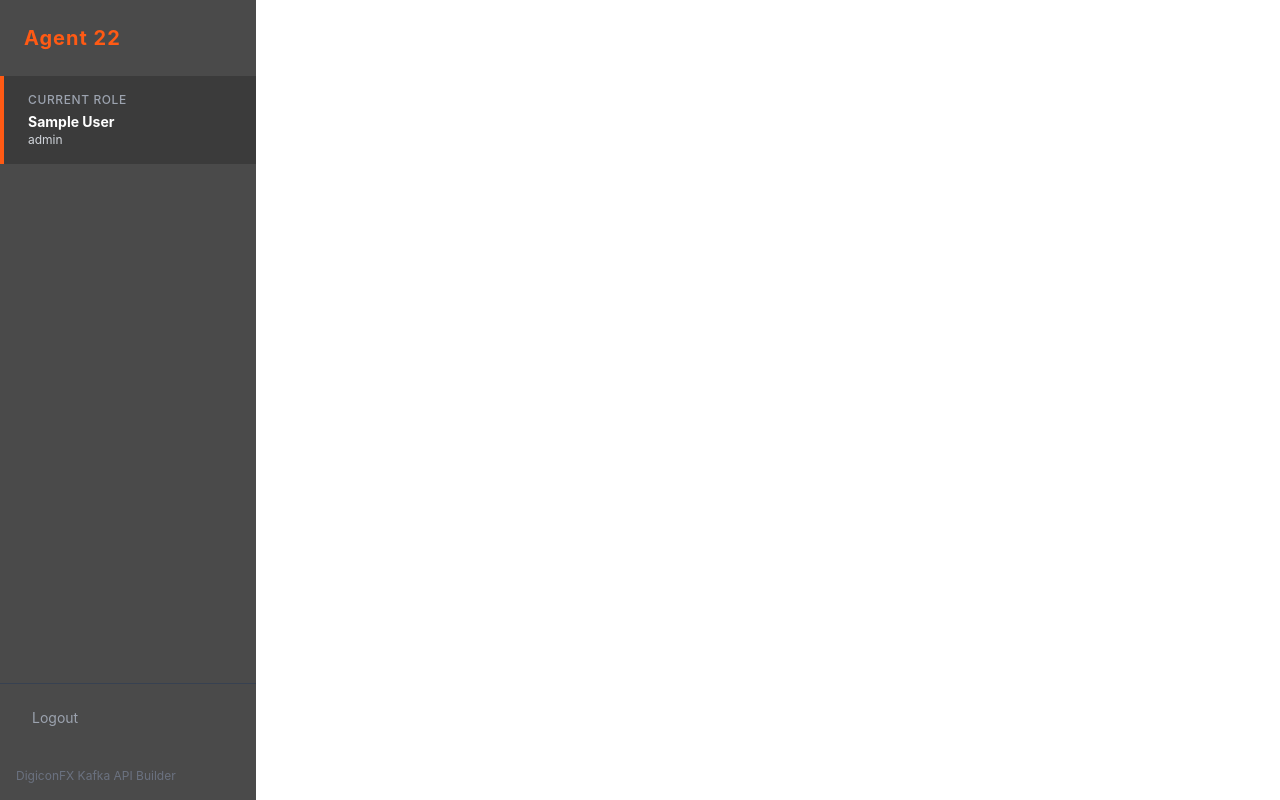
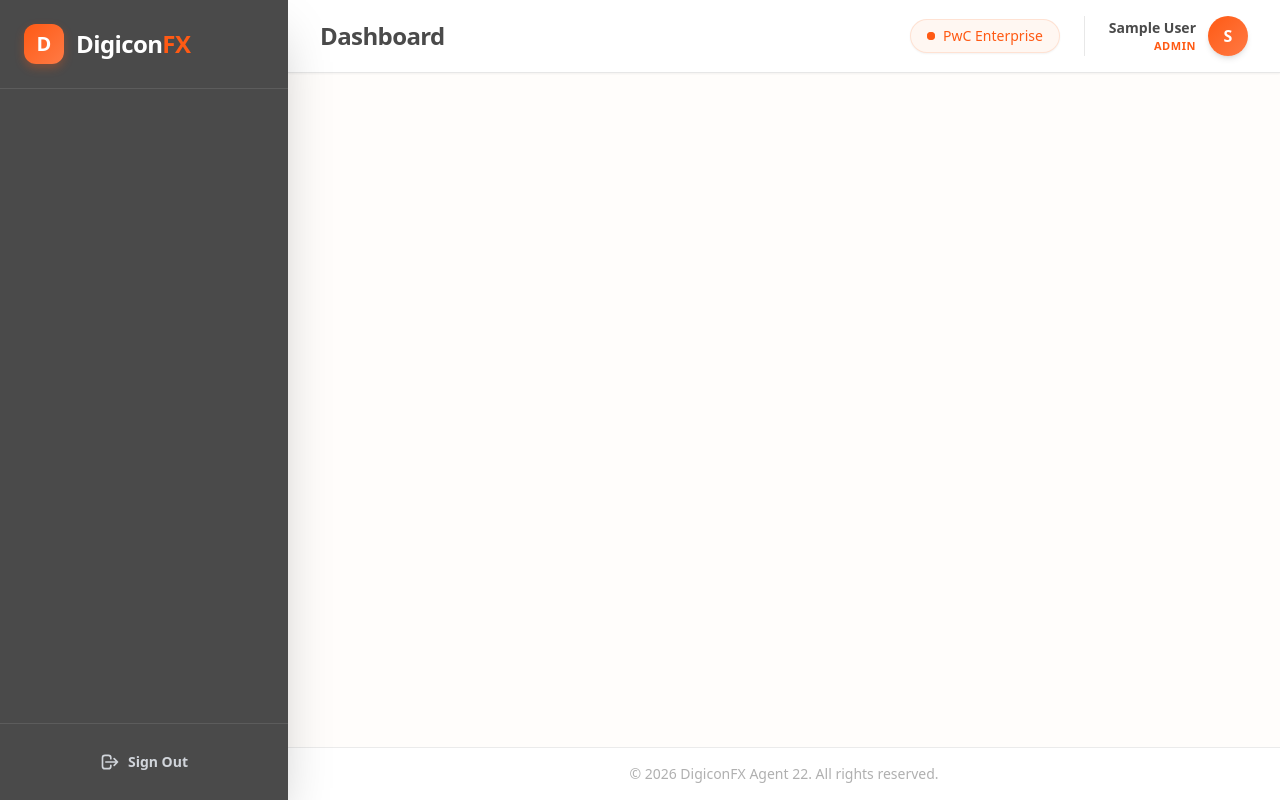
Before and after one commit to Aiinhome-Aivista/new_agent_22_fe, a React (Vite) app: page / in a window 1280 px wide. Built offline with nearby package versions, Linux system fonts and the light colour scheme; sample sign-in values are in the browser's storage.

Commit message:
fix proper layout

```diff
--- a/src/components/MainLayout.jsx
+++ b/src/components/MainLayout.jsx
@@ -1,19 +1,34 @@
-import { Outlet, Navigate } from 'react-router-dom';
+import { Outlet, Navigate, useLocation } from 'react-router-dom';
 import Sidebar from './Sidebar';
+import Navbar from './Navbar';
 import { useAuth } from '../context/AuthContext';
 
 export default function MainLayout() {
   const { user } = useAuth();
+  const location = useLocation();
 
   if (!user) {
     return <Navigate to="/landing" />;
   }
 
+  // Derive a simple title from the pathname
+  const path = location.pathname.split('/')[1];
+  const title = path ? path.charAt(0).toUpperCase() + path.slice(1).replace('-', ' ') : 'Dashboard';
+
   return (
-    <div className="flex h-screen overflow-hidden">
+    <div className="flex h-screen overflow-hidden bg-bg-light font-sans">
       <Sidebar />
-      <div className="flex-1 overflow-y-auto bg-bg-light relative">
-        <Outlet />
+      <div className="flex-1 flex flex-col overflow-hidden relative">
+        <Navbar title={title} />
+        <main className="flex-1 overflow-y-auto p-6 lg:p-8 bg-input-bg/30 relative">
+          <div className="max-w-7xl mx-auto">
+            <Outlet />
+          </div>
+        </main>
+        {/* Footer */}
+        <footer className="py-4 px-6 border-t border-border-light/50 text-center text-sm font-medium text-placeholder bg-white z-10">
+          &copy; {new Date().getFullYear()} DigiconFX Agent 22. All rights reserved.
+        </footer>
       </div>
     </div>
   );
--- a/src/components/Navbar.jsx
+++ b/src/components/Navbar.jsx
@@ -1,10 +1,36 @@
+import { useAuth } from '../context/AuthContext';
+
 export default function Navbar({ title }) {
+  const { user } = useAuth();
+
   return (
-    <div className="bg-white border-b border-border-light px-8 py-4 flex items-center justify-between">
-      <h1 className="text-2xl font-bold text-gray-800">{title}</h1>
-      <div className="flex items-center gap-4 text-sm text-gray-500">
-        PwC Enterprise Demo
+    <header className="bg-white border-b border-border-light/60 px-8 py-4 flex items-center justify-between shadow-sm z-10">
+      <h1 className="text-2xl font-extrabold text-sidebar tracking-tight">{title}</h1>
+
+      <div className="flex items-center gap-6">
+        <div className="hidden md:flex items-center gap-4 text-sm font-medium text-text-secondary">
+          <span className="bg-input-bg px-4 py-1.5 rounded-full text-primary-orange border border-border-orange/20 shadow-sm flex items-center gap-2">
+            <span className="relative flex h-2 w-2">
+              <span className="animate-ping absolute inline-flex h-full w-full rounded-full bg-primary-orange opacity-75"></span>
+              <span className="relative inline-flex rounded-full h-2 w-2 bg-primary-orange"></span>
+            </span>
+            PwC Enterprise
+          </span>
+        </div>
+
+        {/* Current Session Info */}
+        {user && (
+          <div className="flex items-center gap-3 pl-6 border-l border-border-light/60">
+            <div className="text-right">
+              <div className="font-bold text-sm text-sidebar">{user.name}</div>
+              <div className="text-[11px] font-semibold text-primary-orange uppercase tracking-wider">{user.role}</div>
+            </div>
+            <div className="w-10 h-10 rounded-full bg-gradient-to-br from-primary-orange to-button-orange flex items-center justify-center text-white font-bold shadow-md">
+              {user.name ? user.name.charAt(0).toUpperCase() : 'U'}
+            </div>
+          </div>
+        )}
       </div>
-    </div>
+    </header>
   );
 }
--- a/src/components/Sidebar.jsx
+++ b/src/components/Sidebar.jsx
@@ -1,7 +1,5 @@
 import { NavLink, useNavigate } from 'react-router-dom';
 import { useAuth } from '../context/AuthContext';
-
-
 
 export default function Sidebar() {
   const { user, logout } = useAuth();
@@ -13,27 +11,26 @@ export default function Sidebar() {
   };
 
   return (
-    <div className="w-64 bg-sidebar text-white flex flex-col">
-      <div className="p-6 font-bold text-xl tracking-wider text-primary-orange">
-        Agent 22
+    <div className="w-72 bg-sidebar text-white flex flex-col shadow-2xl z-20">
+      <div className="p-6 flex items-center gap-3 border-b border-white/10 cursor-pointer" onClick={() => navigate('/')}>
+        <div className="w-10 h-10 rounded-xl bg-gradient-to-br from-primary-orange to-button-orange flex items-center justify-center text-white font-bold text-xl shadow-[0_4px_10px_rgba(255,90,20,0.3)]">
+          D
+        </div>
+        <span className="text-2xl font-extrabold tracking-tight">
+          Digicon<span className="text-primary-orange">FX</span>
+        </span>
       </div>
 
-      {user && (
-        <div className="px-6 py-4 mb-4 bg-black/20 border-l-4 border-primary-orange">
-          <div className="text-xs text-gray-400 font-medium uppercase tracking-wider mb-1">Current Role</div>
-          <div className="font-bold text-sm truncate">{user.name}</div>
-          <div className="text-xs text-gray-300 truncate">{user.role}</div>
-        </div>
-      )}
-
-      <nav className="flex-1 px-4 space-y-2">
+      <nav className="flex-1 px-4 py-6 space-y-2 overflow-y-auto custom-scrollbar">
         {user && user.menu && user.menu.map((item) => (
           <NavLink
             key={item.path}
             to={item.path}
             className={({ isActive }) =>
-              `block px-4 py-2 rounded transition-colors ${
-                isActive ? 'bg-primary-orange text-white' : 'hover:bg-hover-orange/20 text-gray-300'
+              `flex items-center px-4 py-3 rounded-xl transition-all font-medium text-sm ${
+                isActive
+                  ? 'bg-primary-orange text-white shadow-[0_4px_12px_rgba(255,90,20,0.4)]'
+                  : 'text-gray-300 hover:bg-white/10 hover:text-white hover:translate-x-1'
               }`
             }
           >
@@ -42,17 +39,16 @@ export default function Sidebar() {
         ))}
       </nav>
 
-      <div className="p-4 mt-auto border-t border-gray-700">
+      <div className="p-4 border-t border-white/10 mt-auto">
         <button
           onClick={handleLogout}
-          className="w-full text-left px-4 py-2 text-sm text-gray-400 hover:text-white transition-colors"
+          className="flex items-center justify-center gap-2 w-full px-4 py-3 rounded-xl text-sm font-bold text-gray-300 hover:text-white hover:bg-white/10 transition-all group"
         >
-          Logout
+          <svg xmlns="http://www.w3.org/2000/svg" className="h-5 w-5 group-hover:-translate-x-1 transition-transform" fill="none" viewBox="0 0 24 24" stroke="currentColor">
+            <path strokeLinecap="round" strokeLinejoin="round" strokeWidth={2} d="M17 16l4-4m0 0l-4-4m4 4H7m6 4v1a3 3 0 01-3 3H6a3 3 0 01-3-3V7a3 3 0 013-3h4a3 3 0 013 3v1" />
+          </svg>
+          Sign Out
         </button>
-      </div>
-
-      <div className="p-4 text-xs text-gray-500">
-        DigiconFX Kafka API Builder
       </div>
     </div>
   );
```
